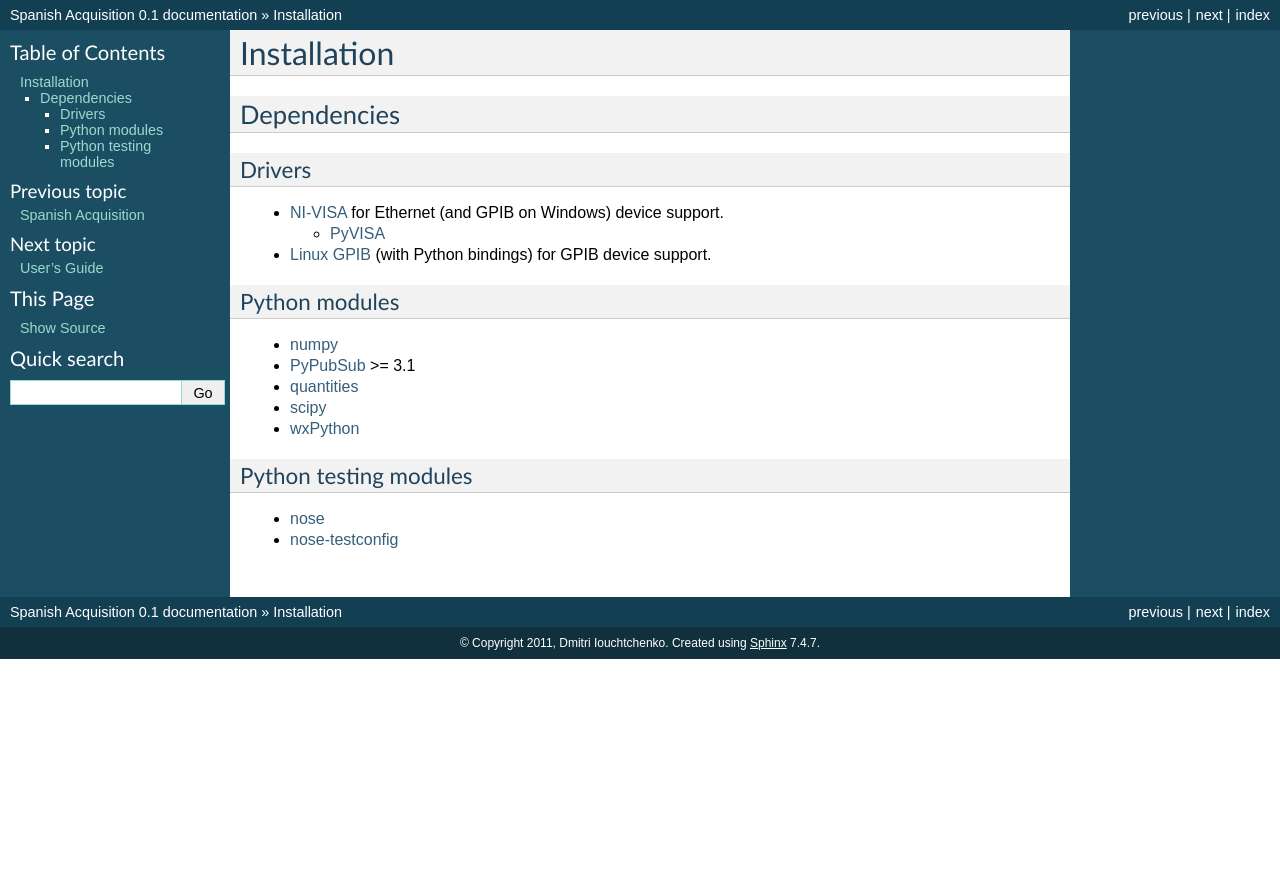
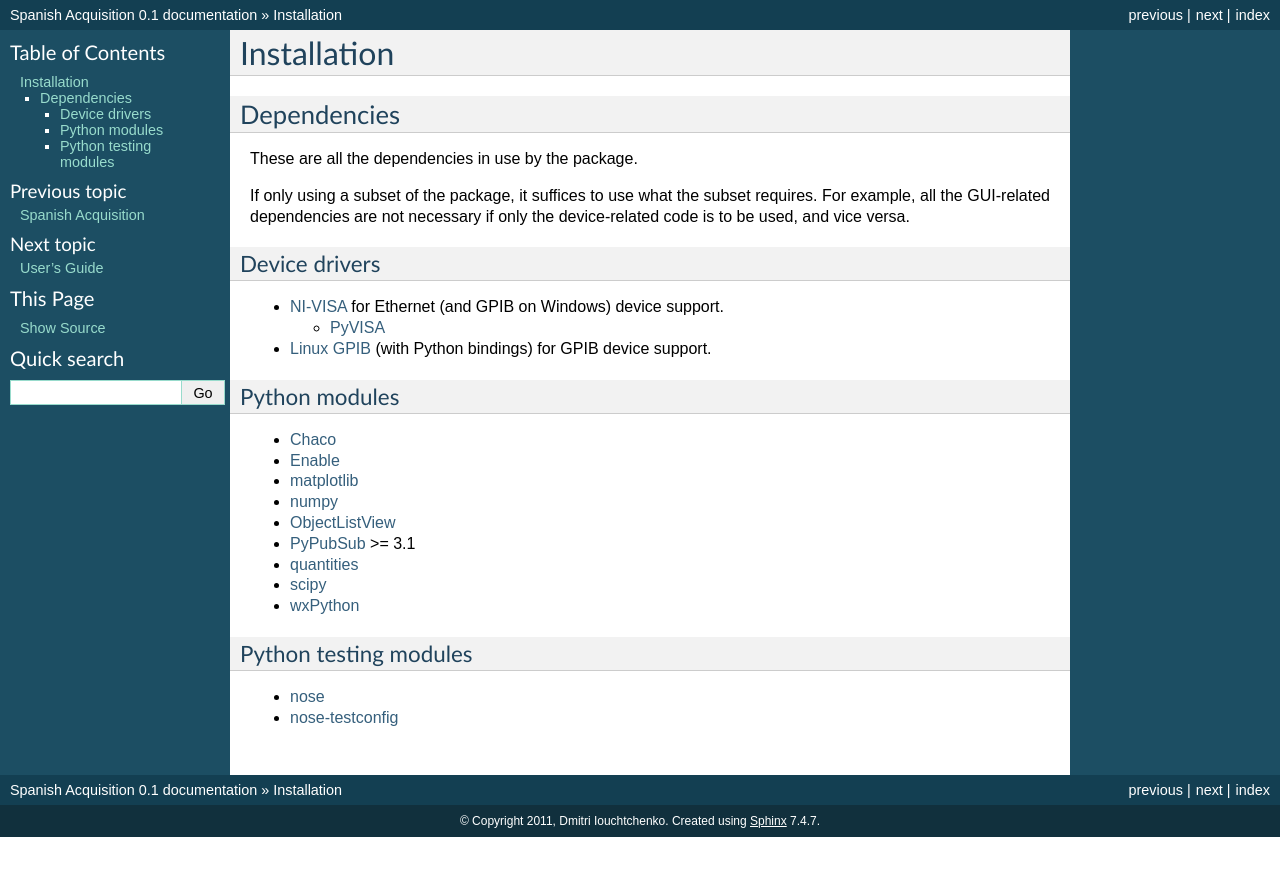
Before and after one commit to 0/SpanishAcquisition, a Sphinx documentation site: the page built from docs/installation.rst, in a window 1280 px wide. Shown: the top 876 px of the page. Built offline with Sphinx 7.4.7, drawn with Linux system fonts in a browser that asks for light colours.

Commit message:
Listed more external dependencies
This should now be all of them.

```diff
--- a/docs/installation.rst
+++ b/docs/installation.rst
@@ -5,8 +5,12 @@ Installation
 Dependencies
 ============
 
-Drivers
--------
+These are all the dependencies in use by the package.
+
+If only using a subset of the package, it suffices to use what the subset requires. For example, all the GUI-related dependencies are not necessary if only the device-related code is to be used, and vice versa.
+
+Device drivers
+--------------
 
 * `NI-VISA <http://www.ni.com/visa/>`_ for Ethernet (and GPIB on Windows) device support.
 
@@ -17,7 +21,11 @@ Drivers
 Python modules
 --------------
 
+* `Chaco <http://code.enthought.com/chaco/>`_
+* `Enable <http://code.enthought.com/projects/enable/>`_
+* `matplotlib <http://matplotlib.sourceforge.net/>`_
 * `numpy <http://numpy.scipy.org/>`_
+* `ObjectListView <http://objectlistview.sourceforge.net/python/>`_
 * `PyPubSub <http://pubsub.sourceforge.net/>`_ >= 3.1
 * `quantities <http://packages.python.org/quantities/>`_
 * `scipy <http://www.scipy.org/>`_
```
